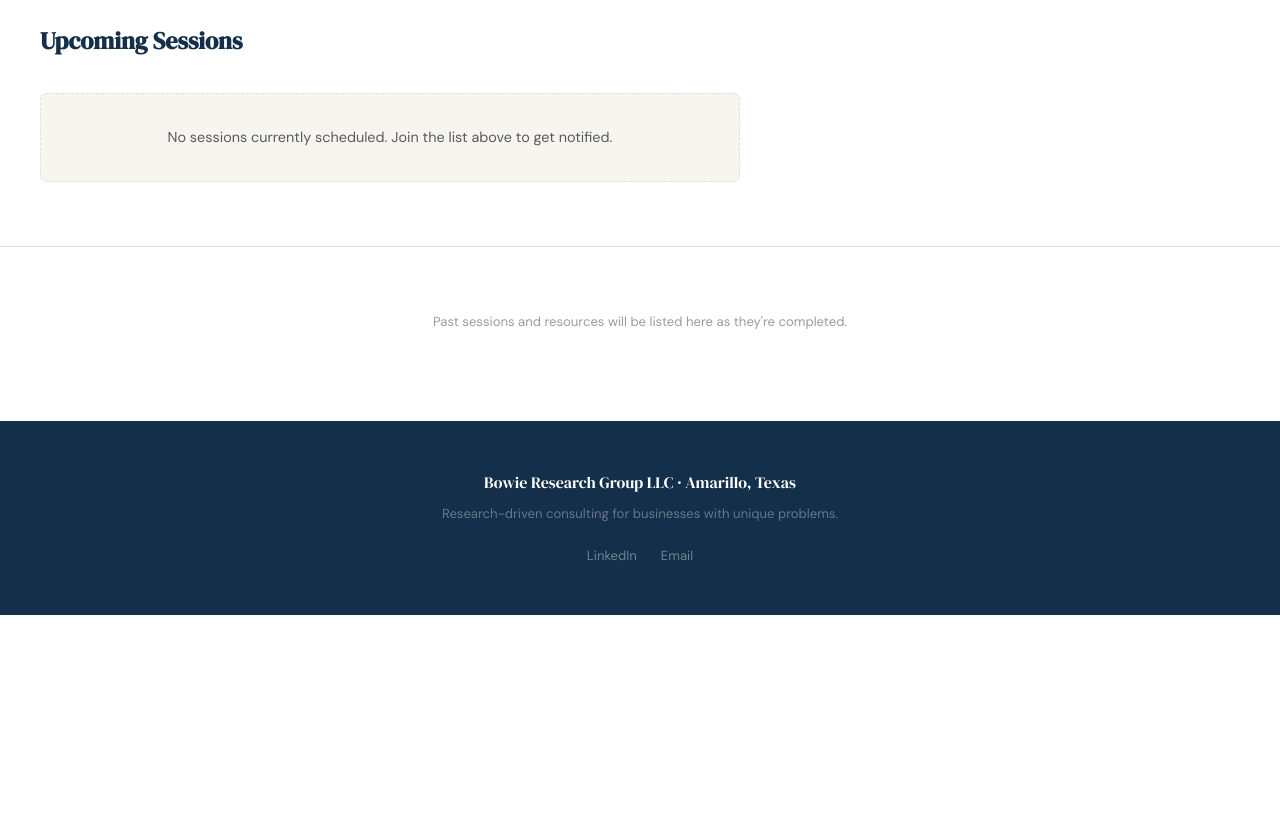
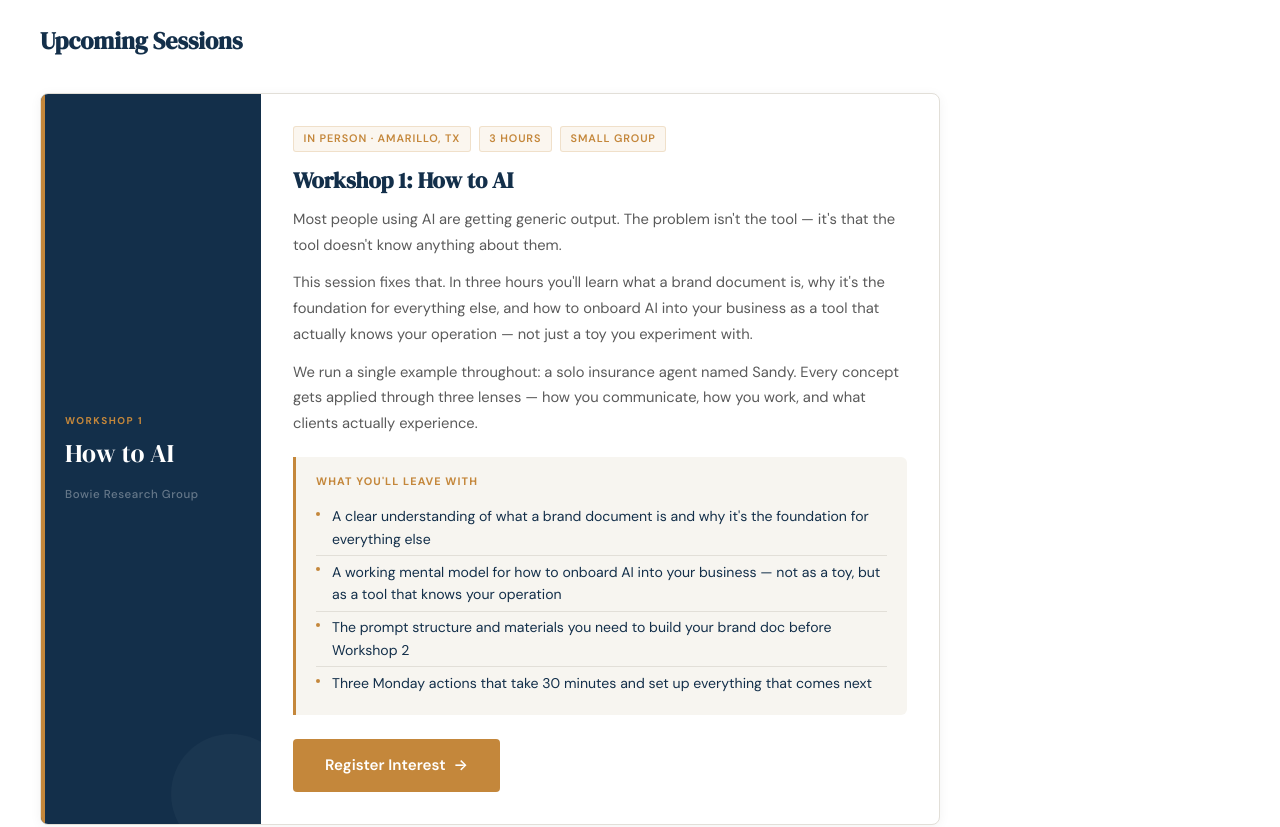
Before and after one commit to mhloftin1/brg-site, a website: page workshops.html in a window 1280 px wide. Shown: the part 1340-2167 px from the top of the page. Before the commit the page ends 1955 px from the top, so only its background shows below. Drawn offline with Linux system fonts and the light colour scheme.

Commit message:
add first workshop

```diff
--- a/styles.css
+++ b/styles.css
@@ -993,35 +993,162 @@
   }
 
   .session-card {
-    max-width: 700px;
-    padding: 1.5rem 1.75rem;
-    background: var(--cream);
+    max-width: 900px;
+    background: var(--white);
     border: 1px solid var(--border);
-    border-left: 3px solid var(--accent);
-    border-radius: 0 6px 6px 0;
+    border-radius: 8px;
+    overflow: hidden;
+    margin-bottom: 2rem;
+    box-shadow: 0 2px 12px rgba(0,0,0,0.05);
+  }
+
+  .session-card-inner {
+    display: flex;
+    gap: 0;
+  }
+
+  .session-thumbnail {
+    width: 220px;
+    min-width: 220px;
+    background: var(--navy-deep);
+    display: flex;
+    flex-direction: column;
+    justify-content: center;
+    padding: 2rem 1.5rem;
+    position: relative;
+    overflow: hidden;
+  }
+
+  .session-thumbnail::before {
+    content: '';
+    position: absolute;
+    left: 0; top: 0; bottom: 0;
+    width: 4px;
+    background: var(--accent);
+  }
+
+  .session-thumbnail::after {
+    content: '';
+    position: absolute;
+    bottom: -30px; right: -30px;
+    width: 120px; height: 120px;
+    border-radius: 50%;
+    background: rgba(255,255,255,0.03);
+  }
+
+  .session-thumb-label {
+    font-size: 0.62rem;
+    font-weight: 700;
+    letter-spacing: 0.15em;
+    text-transform: uppercase;
+    color: var(--accent);
+    margin-bottom: 0.6rem;
+  }
+
+  .session-thumb-title {
+    font-family: var(--font-display);
+    font-size: 1.6rem;
+    color: var(--white);
+    line-height: 1.15;
     margin-bottom: 1rem;
   }
 
-  .session-card .session-date {
+  .session-thumb-sub {
     font-size: 0.72rem;
+    color: rgba(255,255,255,0.35);
+    font-weight: 500;
+    letter-spacing: 0.05em;
+  }
+
+  .session-details {
+    padding: 2rem 2rem 2rem 2rem;
+    flex: 1;
+  }
+
+  .session-meta {
+    display: flex;
+    gap: 0.5rem;
+    flex-wrap: wrap;
+    margin-bottom: 1rem;
+  }
+
+  .session-tag {
+    font-size: 0.68rem;
+    font-weight: 600;
+    letter-spacing: 0.08em;
+    text-transform: uppercase;
+    color: var(--accent);
+    background: rgba(196,135,59,0.08);
+    border: 1px solid rgba(196,135,59,0.2);
+    padding: 0.2rem 0.6rem;
+    border-radius: 3px;
+  }
+
+  .session-details h3 {
+    font-family: var(--font-display);
+    font-size: 1.4rem;
+    color: var(--navy-deep);
+    margin-bottom: 0.75rem;
+    line-height: 1.2;
+  }
+
+  .session-details p {
+    font-size: 0.92rem;
+    color: var(--text-muted);
+    line-height: 1.75;
+    margin-bottom: 0.75rem;
+  }
+
+  .session-takeaways {
+    background: var(--cream);
+    border-left: 3px solid var(--accent);
+    border-radius: 0 6px 6px 0;
+    padding: 1rem 1.25rem;
+    margin-top: 1.25rem;
+  }
+
+  .session-takeaway-label {
+    font-size: 0.68rem;
     font-weight: 700;
     letter-spacing: 0.1em;
     text-transform: uppercase;
     color: var(--accent);
-    margin-bottom: 0.35rem;
+    margin-bottom: 0.6rem;
   }
 
-  .session-card h3 {
-    font-size: 1.05rem;
-    font-weight: 600;
-    color: var(--navy-deep);
-    margin-bottom: 0.4rem;
+  .session-takeaways ul {
+    list-style: none;
+    padding: 0;
+    margin: 0;
   }
 
-  .session-card p {
+  .session-takeaways ul li {
     font-size: 0.88rem;
-    color: var(--text-muted);
+    color: var(--navy-deep);
     line-height: 1.6;
+    padding: 0.3rem 0 0.3rem 1rem;
+    position: relative;
+    border-bottom: 1px solid var(--border);
+  }
+
+  .session-takeaways ul li:last-child {
+    border-bottom: none;
+  }
+
+  .session-takeaways ul li::before {
+    content: '';
+    position: absolute;
+    left: 0;
+    top: 0.72rem;
+    width: 4px; height: 4px;
+    border-radius: 50%;
+    background: var(--accent);
+  }
+
+  @media (max-width: 640px) {
+    .session-card-inner { flex-direction: column; }
+    .session-thumbnail { width: 100%; min-width: unset; padding: 1.5rem 1.5rem 1.5rem 2rem; }
+    .session-thumb-title { font-size: 1.3rem; }
   }
 
   .session-placeholder {
--- a/workshops.html
+++ b/workshops.html
@@ -85,16 +85,38 @@
 <div class="upcoming-sessions">
   <div class="container">
     <h2>Upcoming Sessions</h2>
-    <div class="session-placeholder">
-      <p>No sessions currently scheduled. Join the list above to get notified.</p>
+
+    <div class="session-card reveal">
+      <div class="session-card-inner">
+        <div class="session-thumbnail">
+          <div class="session-thumb-label">Workshop 1</div>
+          <div class="session-thumb-title">How to AI</div>
+          <div class="session-thumb-sub">Bowie Research Group</div>
+        </div>
+        <div class="session-details">
+          <div class="session-meta">
+            <span class="session-tag">In Person · Amarillo, TX</span>
+            <span class="session-tag">3 Hours</span>
+            <span class="session-tag">Small Group</span>
+          </div>
+          <h3>Workshop 1: How to AI</h3>
+          <p>Most people using AI are getting generic output. The problem isn't the tool — it's that the tool doesn't know anything about them.</p>
+          <p>This session fixes that. In three hours you'll learn what a brand document is, why it's the foundation for everything else, and how to onboard AI into your business as a tool that actually knows your operation — not just a toy you experiment with.</p>
+          <p>We run a single example throughout: a solo insurance agent named Sandy. Every concept gets applied through three lenses — how you communicate, how you work, and what clients actually experience.</p>
+          <div class="session-takeaways">
+            <div class="session-takeaway-label">What you'll leave with</div>
+            <ul>
+              <li>A clear understanding of what a brand document is and why it's the foundation for everything else</li>
+              <li>A working mental model for how to onboard AI into your business — not as a toy, but as a tool that knows your operation</li>
+              <li>The prompt structure and materials you need to build your brand doc before Workshop 2</li>
+              <li>Three Monday actions that take 30 minutes and set up everything that comes next</li>
+            </ul>
+          </div>
+          <a href="/contact.html" class="btn btn--primary" style="margin-top:1.5rem;display:inline-flex;">Register Interest <span class="btn-arrow">→</span></a>
+        </div>
+      </div>
     </div>
-    <!-- Example of a scheduled session (unhide when ready):
-    <div class="session-card">
-      <div class="session-date">March 15, 2026 · 9:00 AM–12:00 PM · Amarillo</div>
-      <h3>AI for Scripting &amp; Automation</h3>
-      <p>Build real automation for the repetitive writing and documentation tasks eating your day. You'll leave with something that works.</p>
-    </div>
-    -->
+
   </div>
 </div>
 
```
